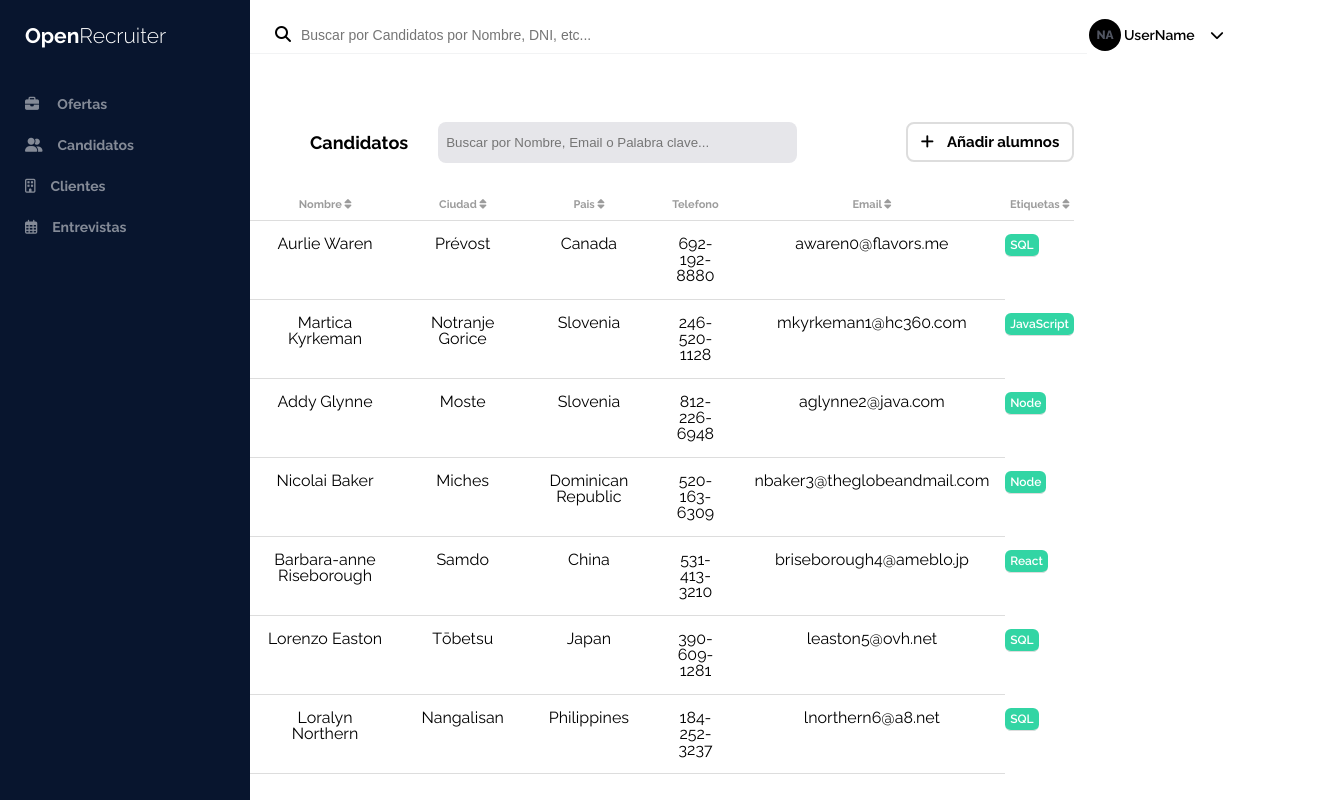
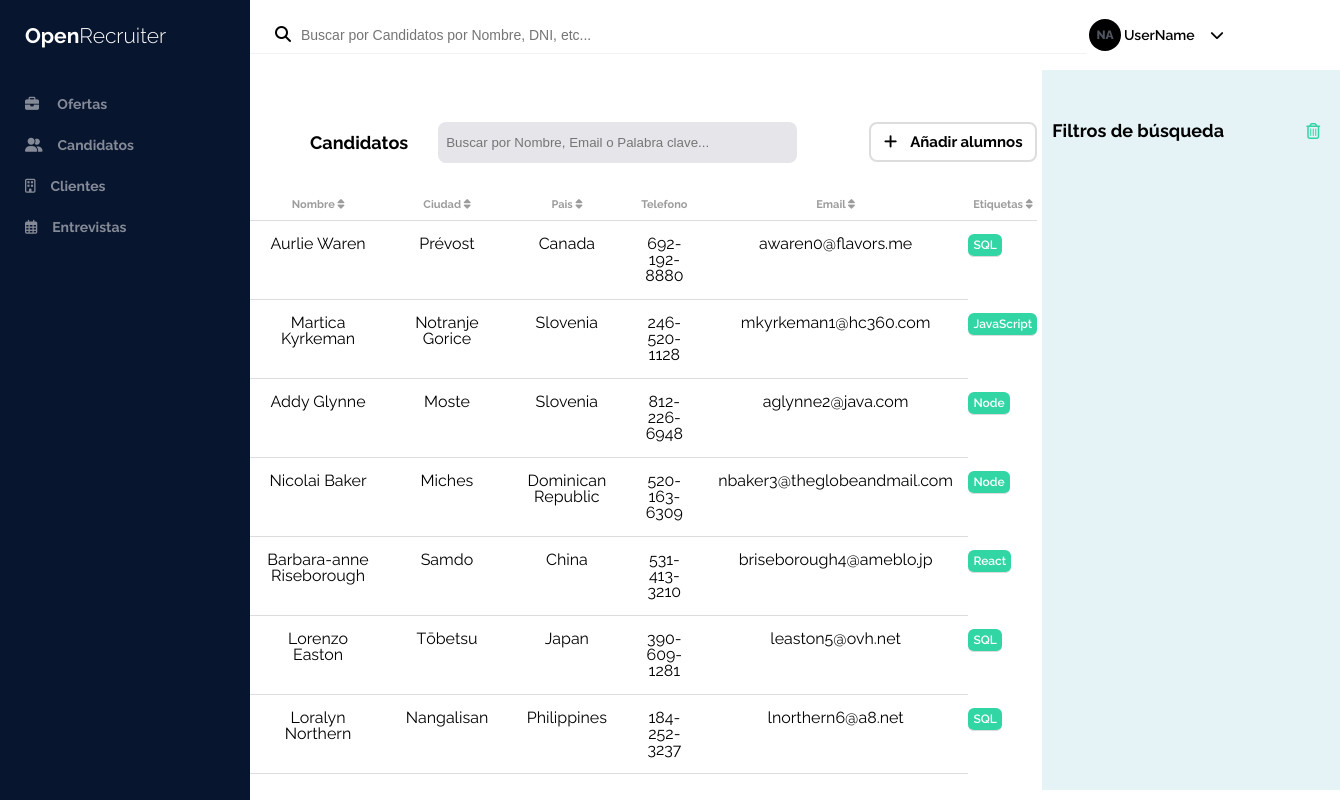
Before and after one commit to aristicocruze/OB-FC-SPRINT3-AMPLIADO, a React (Create React App) app: page / in a window 1280 px wide. Shown: the whole page, 1340 px wide, since content can reach past the window. Built offline with nearby package versions, Linux system fonts and the light colour scheme.

Commit message:
Position side filter correctly

```diff
--- a/src/components/dataTable/dataTable.css
+++ b/src/components/dataTable/dataTable.css
@@ -1,7 +1,7 @@
 .data-table {
   width: 80%;
   height: 82vh;
-  margin: 50px 100px 0 0;
+  margin: 50px 5px 0 0;
   display: flex;
   flex-direction: column;
 }
--- a/src/components/sideFilter/SideFilter.jsx
+++ b/src/components/sideFilter/SideFilter.jsx
@@ -1,7 +1,14 @@
 import "./sideFilter.css";
 
 function SideFilter() {
-  return <div className="filter-wrapper"></div>;
+  return (
+    <div className="filter-wrapper">
+      <div className="filter-title">
+        <h1>Filtros de búsqueda</h1>
+        <i class="far fa-trash-alt"></i>
+      </div>
+    </div>
+  );
 }
 
 export default SideFilter;
--- a/src/components/sideFilter/sideFilter.css
+++ b/src/components/sideFilter/sideFilter.css
@@ -1,13 +1,20 @@
 .filter-wrapper {
-  background-color: #fff;
-  margin: 150px 50px 0 0;
-  height: 600px;
+  z-index: 10;
+  background-color: rgba(173, 216, 230, 0.315);
+  height: 90vh;
   width: 330px;
   text-align: left;
-  border-radius: 8px;
 }
 
 .filter-title {
+  display: flex;
+  align-items: center;
+  justify-content: space-between;
+  padding-top: 50px;
+  padding-left: 10px;
+}
+
+.filter-title > h1 {
   font-family: "Raleway";
   font-size: 18px;
   font-style: normal;
@@ -15,6 +22,9 @@
   line-height: 21px;
   letter-spacing: 0em;
   text-align: left;
-  padding-top: 25px;
-  padding-left: 25px;
 }
+
+.filter-title > i {
+  padding-right: 20px;
+  color: #32d4a4;
+}
--- a/src/pages/students/Students.jsx
+++ b/src/pages/students/Students.jsx
@@ -2,6 +2,7 @@ import "./students.css";
 import SideNavBar from "../../components/sideNavBar/SideNavBar";
 import DataTable from "../../components/dataTable/DataTable";
 import TopSearch from "../../components/topSearch/TopSearch";
+import SideFilter from "../../components/sideFilter/SideFilter";
 /***
  * This page is for the students
  * we have the left menu, students table, right filter and upper search
@@ -12,7 +13,10 @@ function Students() {
       <SideNavBar />
       <div className="inside-content">
         <TopSearch />
-        <DataTable />
+        <div className="table-wrapper">
+          <DataTable />
+          <SideFilter />
+        </div>
       </div>
     </div>
   );
--- a/src/pages/students/students.css
+++ b/src/pages/students/students.css
@@ -6,3 +6,7 @@
 .inside-content {
   margin-left: 250px;
 }
+
+.table-wrapper {
+  display: flex;
+}
```
